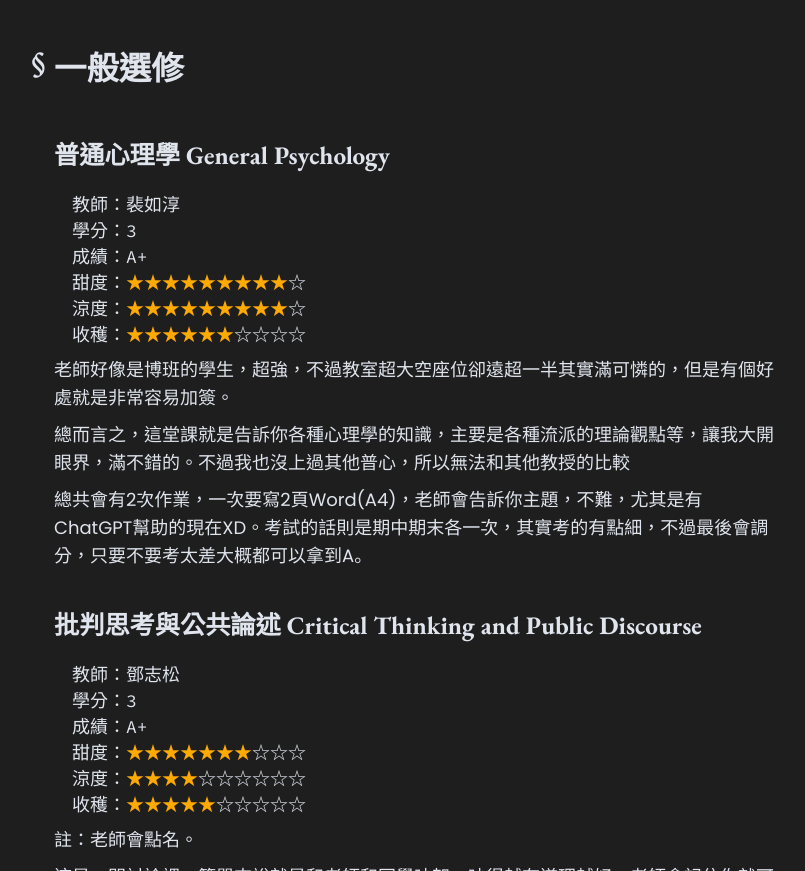
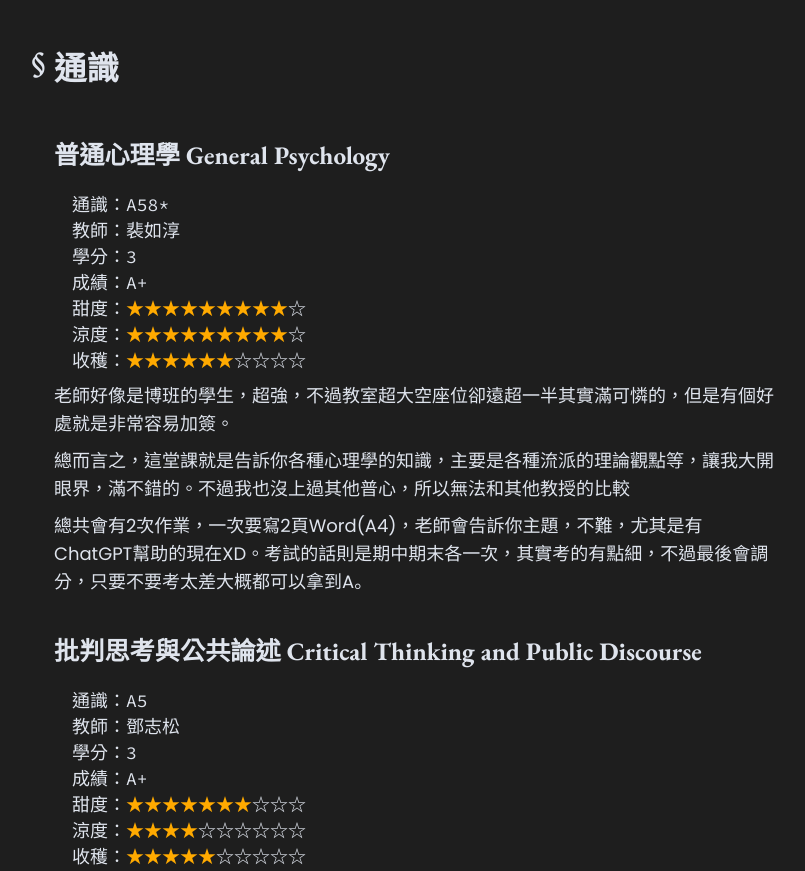
Before and after one commit to C-W-Z/old, a plain HTML site: page posts/大一下修課心得.html in a window 1280 px wide. Shown: the part 2919-3790 px from the top of the page, without its empty margins (226-1031 px from the left). Drawn offline with nearby package versions, Linux system fonts and the light colour scheme; a web font is replaced by a local one.

Commit message:
fix text bug of a post

```diff
--- a/posts/大一下修課心得.html
+++ b/posts/大一下修課心得.html
@@ -194,11 +194,12 @@
                     <p>期中和期末的部分，主要就是考上半和下半學期教的東西，題型的話，教授會提供前2年的考古題，基本上寫完就很熟悉了。</p>
                 </section>
 
-                <h2 id="一般選修">一般選修</h2>
+                <h2 id="通識">通識</h2>
 
                 <section class="paragraph" id="普通心理學">
                     <h3>普通心理學 General Psychology</h3>
                     <ul>
+                        <li>通識：A58*</li>
                         <li>教師：裴如淳</li>
                         <li>學分：3</li>
                         <li>成績：A+</li>
@@ -214,6 +215,7 @@
                 <section class="paragraph" id="批判思考與公共論述">
                     <h3>批判思考與公共論述 Critical Thinking and Public Discourse</h3>
                     <ul>
+                        <li>通識：A5</li>
                         <li>教師：鄧志松</li>
                         <li>學分：3</li>
                         <li>成績：A+</li>
@@ -230,6 +232,7 @@
                 <section class="paragraph" id="森林醫學點線面">
                     <h3>森林醫學點線面 Point and Line to Plane of Forest Medicine</h3>
                     <ul>
+                        <li>通識：A8</li>
                         <li>教師：蘇大成+很多不同的講師</li>
                         <li>學分：2</li>
                         <li>成績：A+</li>
```
